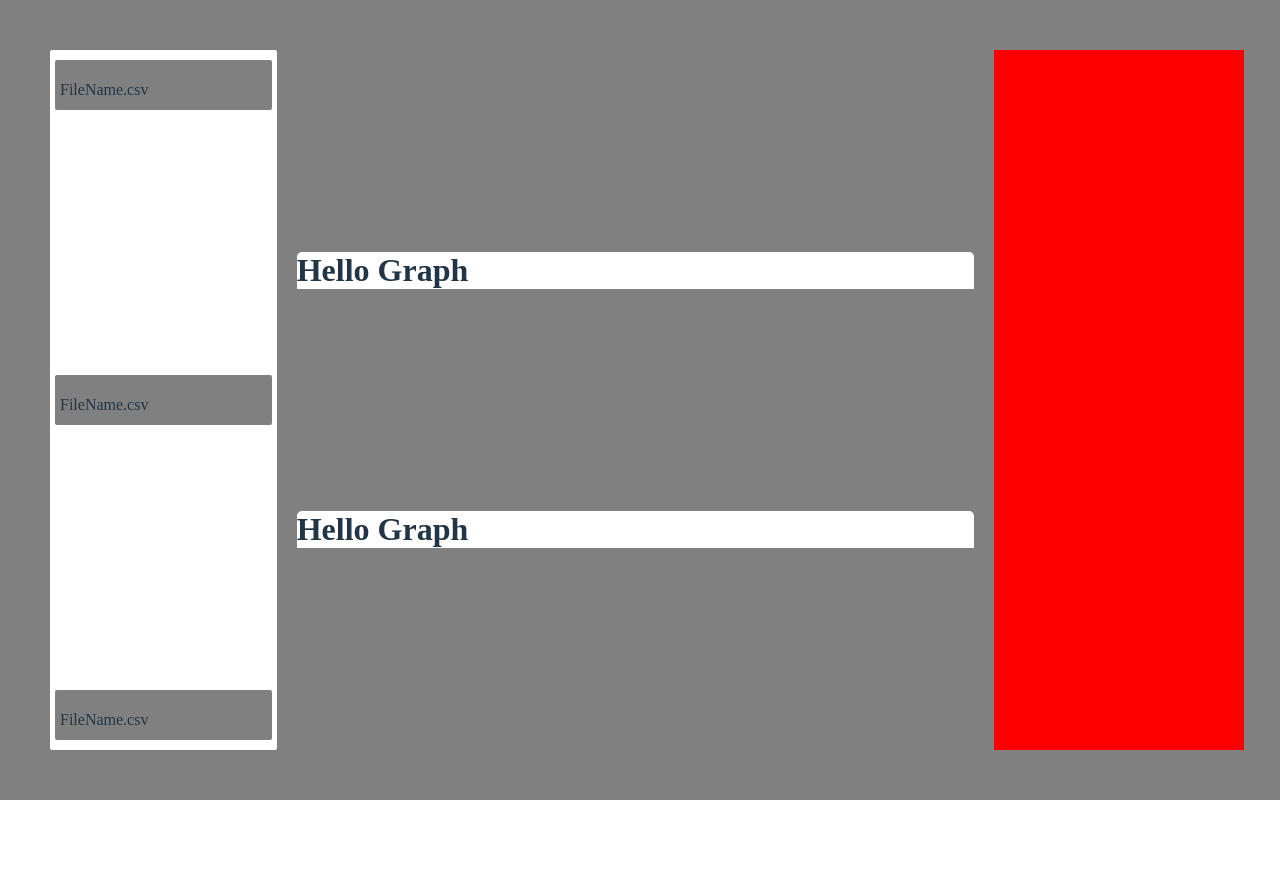
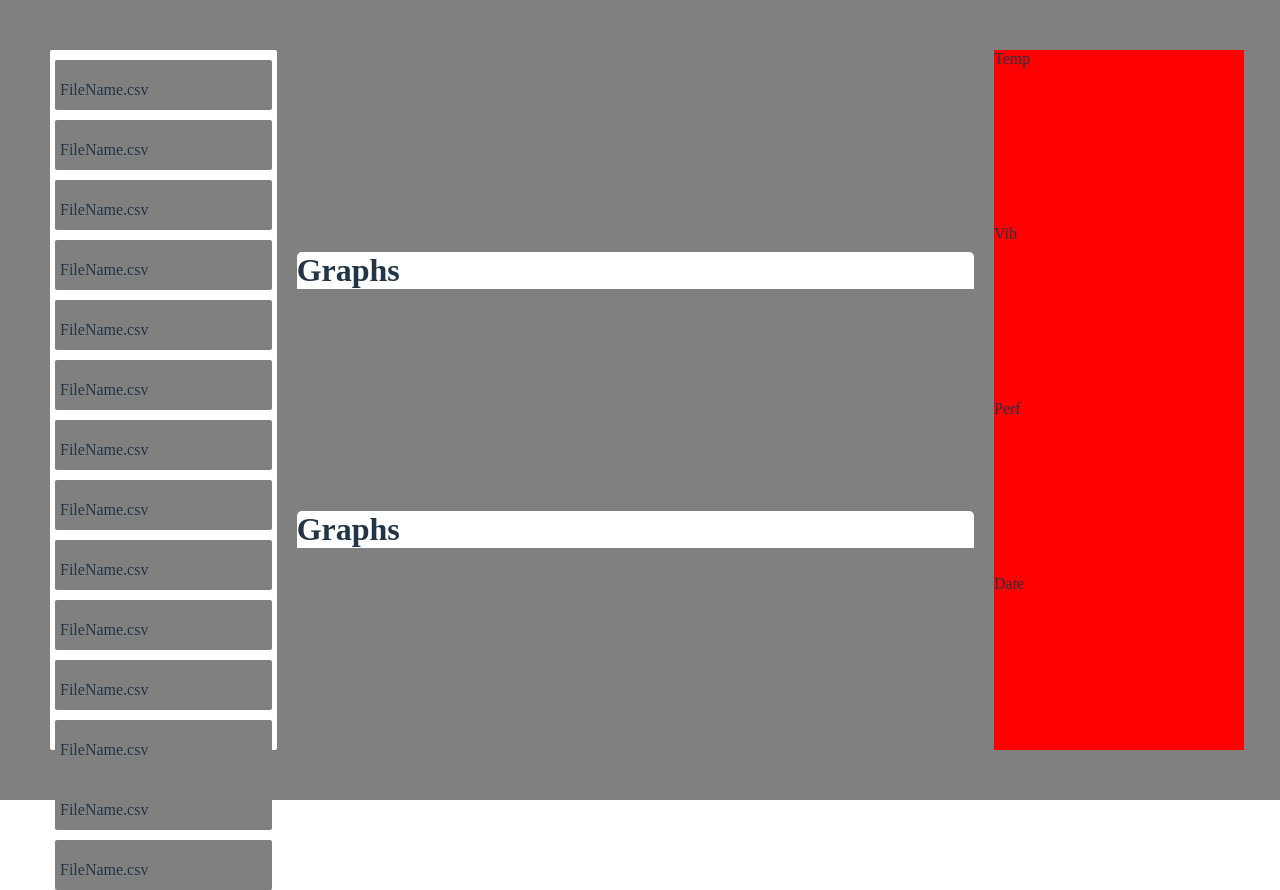
Before and after one commit to rahulaauji-30/wilo-frontend, a React (Vite) app: page / in a window 1280 px wide. Before the commit the page ends 800 px from the top, so only its background shows below. Built offline with nearby package versions, Linux system fonts and the light colour scheme.

Commit message:
Updates CSS

```diff
--- a/src/components/Graph.jsx
+++ b/src/components/Graph.jsx
@@ -2,7 +2,7 @@
 const Graph = ()=>{
     return(<>
         <div className="graph">
-        <h1>Hello Graph</h1>
+        <h1>Graphs</h1>
         </div>
     </>)
 }
--- a/src/components/Left.jsx
+++ b/src/components/Left.jsx
@@ -7,6 +7,17 @@ const Left = ()=>{
         <Files/>
         <Files/>
         <Files/>
+        <Files/>
+        <Files/>
+        <Files/>
+        <Files/>
+        <Files/>
+        <Files/>
+        <Files/>
+        <Files/>
+        <Files/>
+        <Files/>
+        <Files/>
         </div>
     </>)
 }
--- a/src/components/Right.jsx
+++ b/src/components/Right.jsx
@@ -3,10 +3,10 @@
 const Right = ()=>{
     return(<>
         <div className="right">
-            <div className="temperature"></div>
-            <div className="vibrations"></div>
-            <div className="performance"></div>
-            <div className="date"></div>
+        <div className="temperature">Temp</div>
+            <div className="vibrations">Vib</div>
+            <div className="performance">Perf</div>
+            <div className="date">Date</div>
         </div>
     </>)
 }
```
